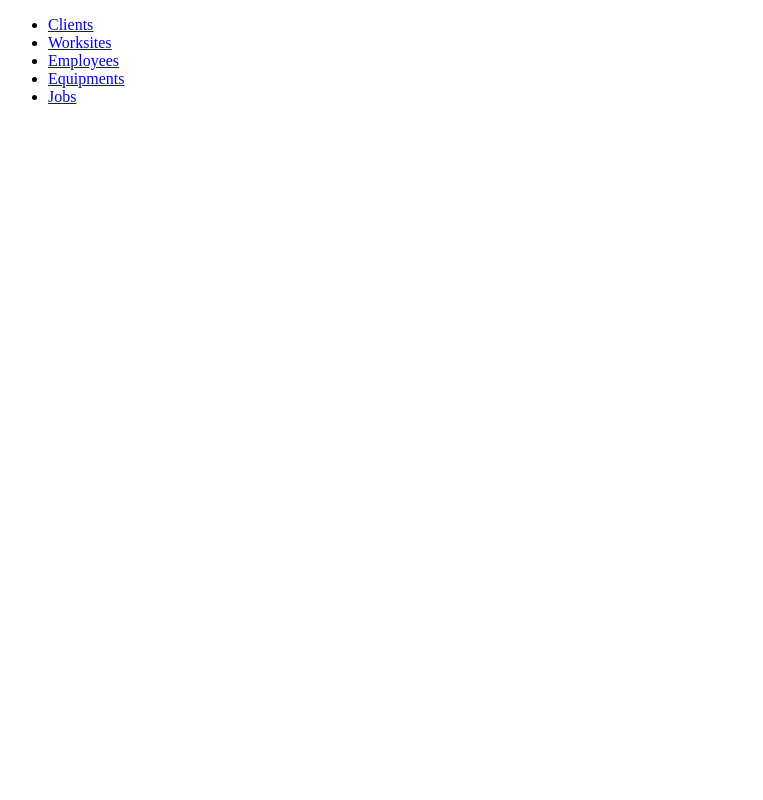
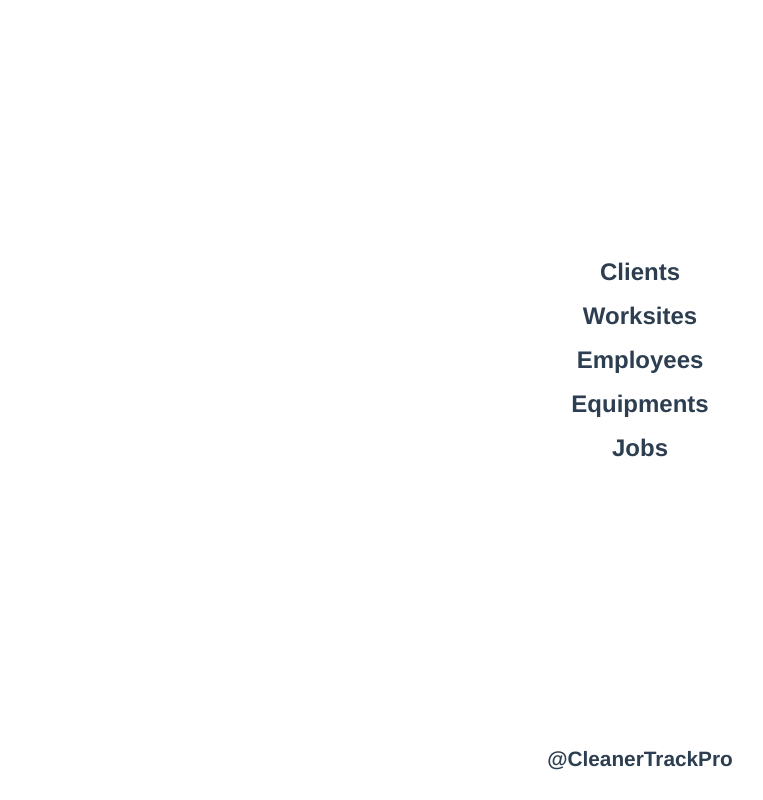
Before and after one commit to mmarienko-codifi/cleaner-track-pro, a Vue app: page / in a window 1280 px wide. Shown: the whole page, without its empty margins (0-763 px from the left). Built offline with nearby package versions, Linux system fonts and the light colour scheme.

Commit message:
add basic styles

```diff
--- a/src/App.vue
+++ b/src/App.vue
@@ -1,15 +1,26 @@
 <template>
-  <Navigation v-if="$route.name !== 'Home'" />
-  <router-view />
+  <Header/>
+  <div class="main">
+    <router-view />
+  </div>
+  <Footer/>
 </template>
 
 <script>
-import Navigation from './components/Navigation.vue';
+import Header from '@/components/Header.vue';
+import Footer from '@/components/Footer.vue';
 
 export default {
   name: 'App',
   components: {
-    Navigation,
+    Header,
+    Footer,
   },
 };
 </script>
+
+<style lang="scss">
+@import '@/styles/reset.scss';
+@import '@/styles/global.scss';
+@import '@/styles/vars.scss';
+</style>
--- /dev/null
+++ b/src/components/Footer.vue
@@ -0,0 +1,32 @@
+<template>
+  <div class="footer">
+    <div class="container">
+      <div class="footer__inner">
+        <div class="footer__message">@CleanerTrackPro</div>
+      </div>
+    </div>
+  </div>
+</template>
+
+<script>
+export default {
+  name: 'Footer',
+};
+</script>
+
+<style lang="scss">
+.footer {
+  padding: 30px;
+
+  &__inner {
+    display: flex;
+    align-items: center;
+    justify-content: center;
+  }
+
+  &__message {
+    font-size: 1.3em;
+    font-weight: bold;
+  }
+}
+</style>
--- /dev/null
+++ b/src/components/Header.vue
@@ -0,0 +1,20 @@
+<template>
+  <div class="header">
+    <div class="container">
+      <div class="header__inner">
+        <Navigation v-if="$route.name !== 'Home'" />
+      </div>
+    </div>
+  </div>
+</template>
+
+<script>
+import Navigation from '@/components/Navigation.vue';
+
+export default {
+  name: 'Header',
+  components: {
+    Navigation,
+  },
+};
+</script>
--- a/src/components/Navigation.vue
+++ b/src/components/Navigation.vue
@@ -1,9 +1,63 @@
 <template>
   <div class="nav">
-    <router-link class="nav__link" to="/clients">Clients</router-link> |
-    <router-link class="nav__link" to="/worksites">Worksites</router-link> |
-    <router-link class="nav__link" to="/employees">Employees</router-link> |
-    <router-link class="nav__link" to="/equipments">Equipments</router-link> |
-    <router-link class="nav__link" to="/jobs">Jobs</router-link>
+    <ul class="nav__list">
+      <li class="nav__item" v-for="link in links" :key="link.path">
+        <router-link class="nav__link" :to="link.path">{{
+          link.title
+        }}</router-link>
+      </li>
+    </ul>
   </div>
 </template>
+
+<script>
+export default {
+  name: 'Navigation',
+  data() {
+    return {
+      links: [
+        { title: 'Clients', path: '/clients' },
+        { title: 'Worksites', path: '/worksites' },
+        { title: 'Employees', path: '/employees' },
+        { title: 'Equipments', path: '/equipments' },
+        { title: 'Jobs', path: '/jobs' },
+      ],
+    };
+  },
+};
+</script>
+
+<style lang="scss" scoped>
+.nav {
+  padding: 30px;
+
+  &__list {
+    display: flex;
+    align-items: center;
+    justify-content: center;
+    flex-wrap: wrap;
+  }
+
+  &__item {
+    @media (min-width: 768px) {
+      & + & {
+        &::before {
+          content: '|';
+          color: var(--color-text);
+        }
+      }
+    }
+  }
+
+  &__link {
+    display: inline-block;
+    padding: 2px 5px;
+
+    font-weight: bold;
+
+    &.router-link-exact-active {
+      color: var(--color-accent);
+    }
+  }
+}
+</style>
--- /dev/null
+++ b/src/styles/_global.scss
@@ -0,0 +1,27 @@
+#app {
+  display: flex;
+  flex-direction: column;
+  min-height: 100vh;
+
+  font-family:  Helvetica, Arial, sans-serif;
+  -webkit-font-smoothing: antialiased;
+  -moz-osx-font-smoothing: grayscale;
+  text-rendering: optimizeSpeed;
+  color: var(--color-text);
+}
+
+.main {
+  position: relative;
+  flex: 1 0 auto;
+}
+
+.footer,
+.header {
+  flex-shrink: 0;
+}
+
+.container {
+  max-width: 1200px;
+  margin:  0 auto;
+  padding: 0 15px;
+}
--- /dev/null
+++ b/src/styles/_reset.scss
@@ -0,0 +1,104 @@
+* {
+  padding: 0;
+  margin: 0;
+  border: 0;
+}
+
+*,
+*:before,
+*:after {
+  box-sizing: border-box;
+}
+
+html,
+body {
+  line-height: 1;
+  height: 100%;
+  width: 100%;
+  font-size: 100%;
+}
+
+h1,
+h2,
+h3,
+h4,
+h5,
+h6 {
+  font-size: inherit;
+  font-weight: inherit;
+}
+
+:focus,
+:active {
+  outline: none;
+}
+
+a {
+  color: inherit;
+}
+
+a:hover,
+a:active {
+  outline: none;
+}
+
+a,
+a:visited,
+a:hover {
+  text-decoration: none;
+}
+
+nav,
+footer,
+header,
+aside {
+  display: block;
+}
+
+input,
+button,
+textarea,
+select {
+  font: inherit;
+}
+
+input::-ms-clear {
+  display: none;
+}
+
+button::-moz-focus-inner {
+  padding: 0;
+  border: 0;
+}
+
+ol,
+ul {
+  list-style: none;
+}
+
+table {
+  border-collapse: collapse;
+  border-spacing: 0;
+}
+
+input::-webkit-outer-spin-button,
+input::-webkit-inner-spin-button {
+  appearance: none;
+}
+
+input,
+select {
+  color: currentColor;
+  appearance: none;
+}
+
+textarea{
+  overflow-y: auto;
+  resize: none;
+}
+
+button {
+  background-color: transparent;
+  cursor: pointer;
+  color: currentColor;
+}
--- /dev/null
+++ b/src/styles/_vars.scss
@@ -0,0 +1,6 @@
+:root {
+  --color-text: #2c3e50;
+  --color-main: #FFFFFF;
+  --color-accent: #42b983;
+  --color-rare: #486491;
+}
--- a/src/views/Home.vue
+++ b/src/views/Home.vue
@@ -1,20 +1,10 @@
 <template>
   <div class="home">
     <ul class="home__list">
-      <li class="home__item">
-        <router-link class="home__link" to="clients">Clients</router-link>
-      </li>
-      <li class="home__item">
-        <router-link class="home__link" to="worksites">Worksites</router-link>
-      </li>
-      <li class="home__item">
-        <router-link class="home__link" to="employees">Employees</router-link>
-      </li>
-      <li class="home__item">
-        <router-link class="home__link" to="equipments">Equipments</router-link>
-      </li>
-      <li class="home__item">
-        <router-link class="home__link" to="jobs">Jobs</router-link>
+      <li class="home__item" v-for="link in links" :key="link.path">
+        <router-link class="home__link" :to="link.path">{{
+          link.title
+        }}</router-link>
       </li>
     </ul>
   </div>
@@ -23,5 +13,54 @@
 <script>
 export default {
   name: 'Home',
+  data() {
+    return {
+      links: [
+        { title: 'Clients', path: '/clients' },
+        { title: 'Worksites', path: '/worksites' },
+        { title: 'Employees', path: '/employees' },
+        { title: 'Equipments', path: '/equipments' },
+        { title: 'Jobs', path: '/jobs' },
+      ],
+    };
+  },
 };
 </script>
+
+<style lang="scss" scoped>
+.home {
+  position: absolute;
+  top: 50%;
+  left: 50%;
+
+  padding: 20px;
+
+  transform: translate(-50%, -50%);
+
+  &__list {
+    display: flex;
+    flex-direction: column;
+    align-items: center;
+    justify-content: center;
+    width: 100%;
+    height: 100%;
+  }
+
+  &__item {
+  }
+
+  &__link {
+    display: inline-block;
+    padding: 10px 5px;
+
+    font-size: 1.5rem;
+    font-weight: bold;
+
+    transition: color .1s ease;
+
+    &:hover{
+      color: var(--color-accent);
+    }
+  }
+}
+</style>
```
